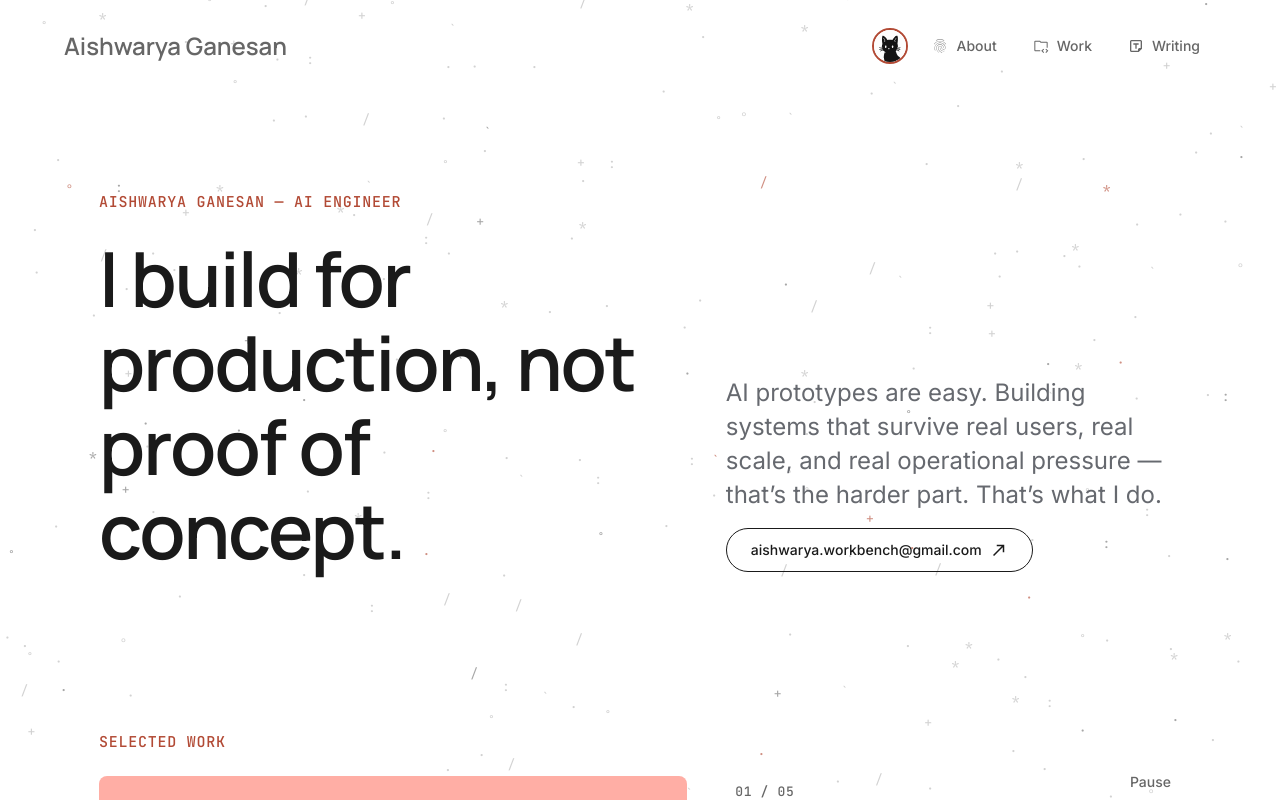
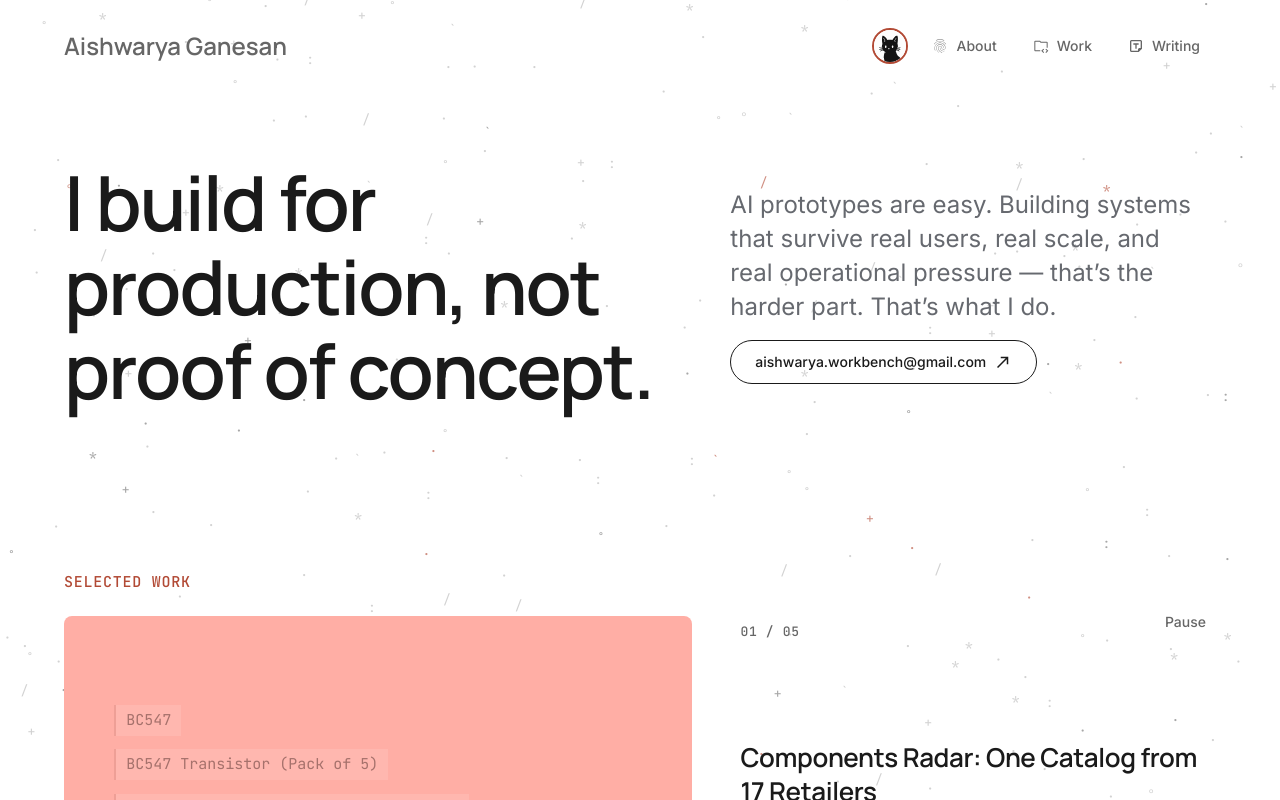
Before and after one commit to 95-ag/ag-portfolio, a Next.js app: page / in a window 1280 px wide. Shown: the top 800 px of the page. Built offline with nearby package versions, Linux system fonts and the light colour scheme.

Commit message:
feat: widen home and work to the 1440 cap and space work rows apart

```diff
--- a/src/app/page.tsx
+++ b/src/app/page.tsx
@@ -41,18 +41,18 @@ export default function HomePage() {
         type="application/ld+json"
         dangerouslySetInnerHTML={{ __html: serializeJsonLd(personSchema) }}
       />
-      <Container>
-        <div className="flex flex-col gap-[var(--spacing-4xl)] pt-[var(--spacing-xl)] pb-[var(--spacing-4xl)] md:gap-[calc(var(--spacing-4xl)+var(--spacing-3xl))] md:pt-[var(--spacing-4xl)] lg:pt-[var(--spacing-5xl)]">
+      <Container width="cap">
+        {/* data-scroll-top="off": a short, fixed page carries no scroll-to-top (DESIGN.md → Shell → Scroll-to-top Button). */}
+        <div
+          data-home-body
+          data-scroll-top="off"
+          className="flex flex-col gap-[var(--spacing-4xl)] pt-[var(--spacing-xl)] pb-[var(--spacing-4xl)] min-[861px]:pt-[var(--spacing-4xl)] md:gap-[calc(var(--spacing-4xl)+var(--spacing-3xl))]"
+        >
           {/* Hero: the statement on the left, the lead and the email action on the right. */}
-          <header className="grid grid-cols-[1.3fr_1fr] items-end gap-[var(--spacing-2xl)] stack:grid-cols-1">
-            <div className="flex flex-col gap-[var(--spacing-lg)]">
-              <p className="mono-anchor select-text">
-                Aishwarya Ganesan — AI Engineer
-              </p>
-              <Heading level={1} type="display-primary">
-                I build for production, not proof of concept.
-              </Heading>
-            </div>
+          <header className="grid grid-cols-[1.3fr_1fr] items-center gap-[var(--spacing-2xl)] min-[1440px]:grid-cols-[1.4fr_1fr] stack:grid-cols-1 stack:gap-[var(--spacing-lg)]">
+            <Heading level={1} type="display-primary">
+              I build for production, not proof of concept.
+            </Heading>
             <div className="flex flex-col items-start gap-[var(--spacing-md)]">
               <p className="body-lead text-[var(--ink-lead)]">
                 AI prototypes are easy. Building systems that survive real
--- a/src/app/work/page.tsx
+++ b/src/app/work/page.tsx
@@ -25,14 +25,14 @@ export default function WorkPage() {
 
   return (
     <Section>
-      <Container>
+      <Container width="cap">
         <Stack gap="xl">
           <header>
             <Heading level={1} type="display-primary">
               Work
             </Heading>
           </header>
-          <div className="grid grid-cols-1 gap-[var(--spacing-gutter)] md:grid-cols-2 lg:grid-cols-3">
+          <div className="grid grid-cols-1 gap-x-[var(--spacing-gutter)] gap-y-[var(--spacing-3xl)] md:grid-cols-2 lg:grid-cols-3">
             {projects.map((project) => (
               <ProjectCard key={project.slug} project={project} />
             ))}
```
